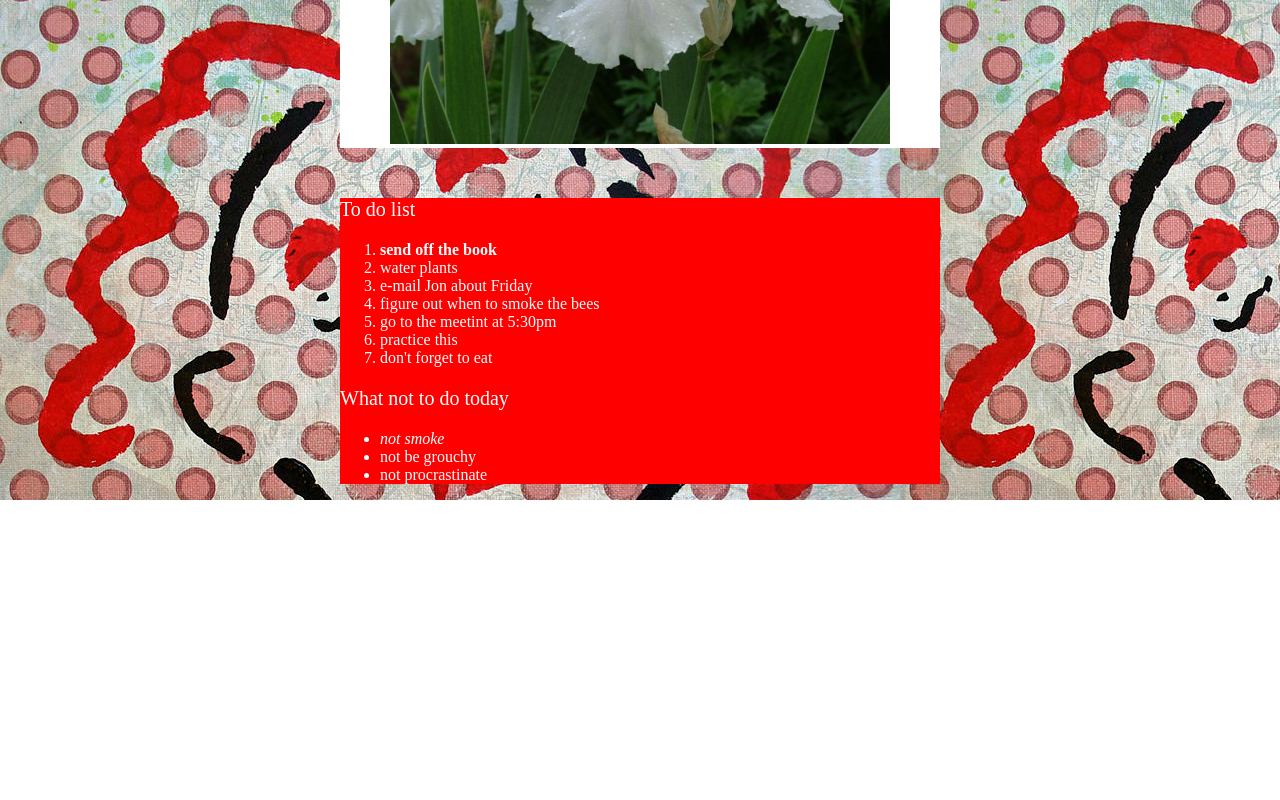
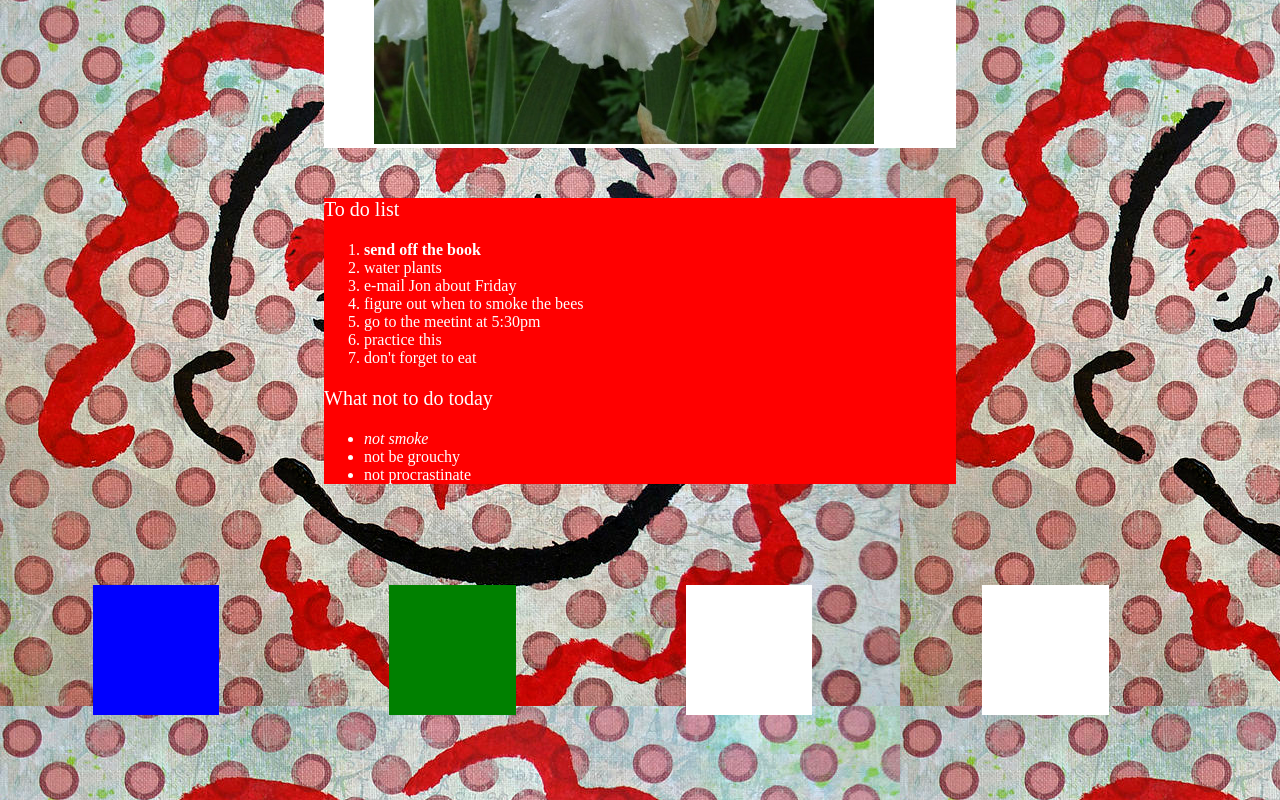
Before and after one commit to stephbr/exercise2, a plain HTML site: page index.html in a window 1280 px wide. Shown: the part 806-1606 px from the top of the page. Before the commit the page ends 1306 px from the top, so only its background shows below. Drawn offline with Linux system fonts and the light colour scheme.

Commit message:
exercise2 level3

```diff
--- a/css/main.css
+++ b/css/main.css
@@ -4,8 +4,12 @@ body {
 
 }
 
+.listheaders {
+	font-size: 20px;
+}
+
 .wrapper {
-	width: 600px;
+	width: 50%;
 	height: auto;
 	background-color: white;
 	margin: 0 auto;
@@ -17,7 +21,7 @@ body {
 }
 
 .lists {
-	width: 600px;
+	width: 50%;
 	height: auto;
 	background-color: red;
 	margin: 0 auto;
@@ -25,9 +29,29 @@ body {
 
 }
 
+.boxes {
+	width: 10%;
+	height: 130px;
+	margin: 85px;
+	float: left;
+	background: white;
+}
+
+#bluebox {
+	width: 10%;
+	height: 130px;
+	margin: 85px;
+	float: left;
+	background: blue;
+}
+
+#greenbox {
+	width: 10%;
+	height: 130px;
+	margin: 85px;
+	float: left;
+	background: green;
+}
+
 header { font-size:40px;
 }
-
-.listheaders {
-	font-size: 20px;
-}
--- a/index.html
+++ b/index.html
@@ -39,6 +39,14 @@
                 </ul>
         </div>
 
+        <div id="bluebox"> </div>
+        <div id="greenbox"> </div>
+        <div class="boxes"> </div>
+        <div class="boxes"> </div>
+
+
+
+
             <section>
 
             </section>
```
